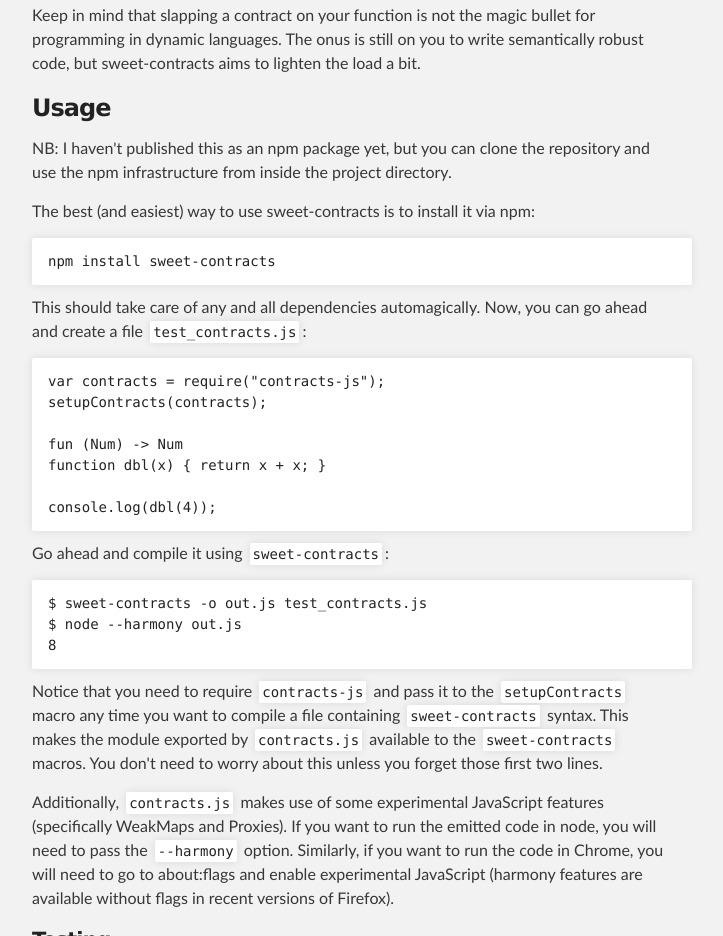
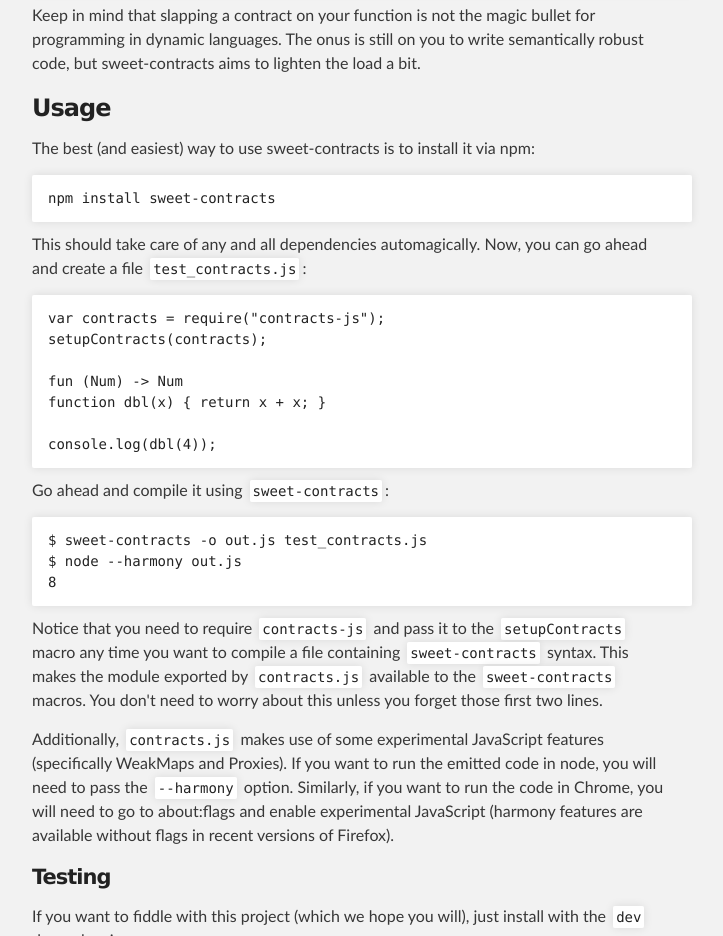
Before and after one commit to oleiman/sweet-contracts, a plain HTML site: page index.html in a window 1280 px wide. Shown: the part 1849-2785 px from the top of the page, without its empty margins (288-1011 px from the left). Drawn offline with Linux system fonts and the light colour scheme.

```diff
--- a/index.html
+++ b/index.html
@@ -105,8 +105,6 @@
 
 <h3>
 <a name="usage" class="anchor" href="#usage"><span class="octicon octicon-link"></span></a>Usage</h3>
-
-<p>NB: I haven't published this as an npm package yet, but you can clone the repository and use the npm infrastructure from inside the project directory.</p>
 
 <p>The best (and easiest) way to use sweet-contracts is to install it via npm:</p>
 
```
Also changed, not shown: params.json (+1 -1 lines).
